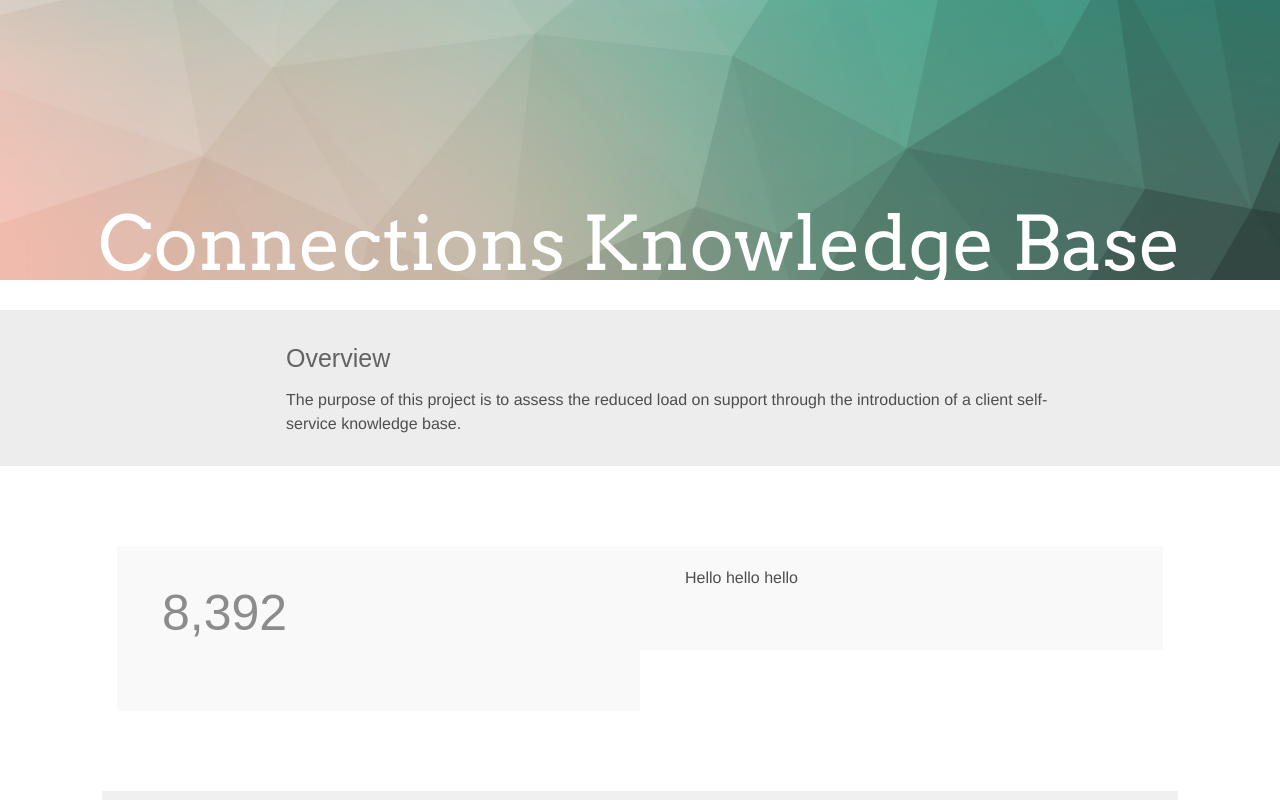
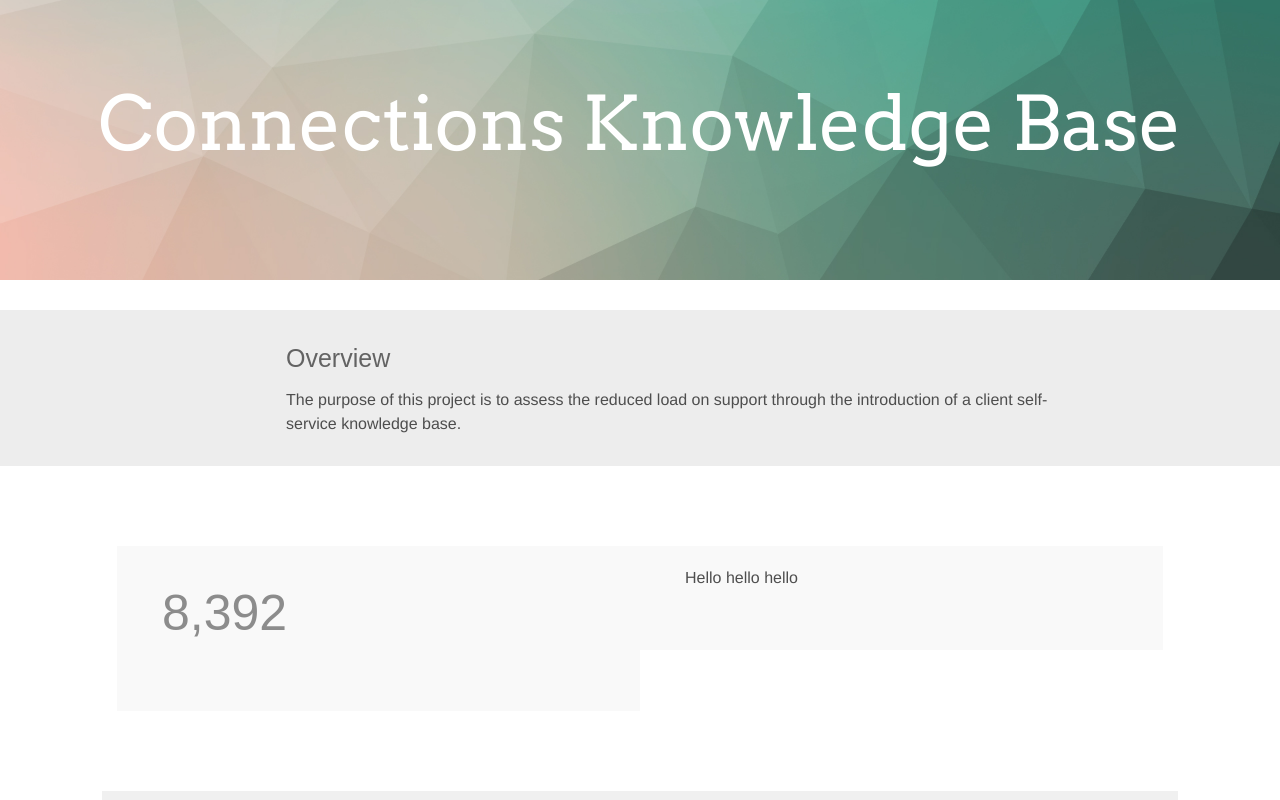
Before and after one commit to krystinadiao/training_krystina, a plain HTML site: page index.html in a window 1280 px wide. Shown: the top 800 px of the page. Drawn offline with Linux system fonts and the light colour scheme; a web font is replaced by a local one.

Commit message:
Fix previous commit

```diff
--- a/css/main.css
+++ b/css/main.css
@@ -173,7 +173,7 @@ div.block-chart{
 
 .header-text{
   position: relative;
-  top: 70%;
+  top: 30%;
   text-align:center;
   font-size:100px;
   font-family:  Arvo, serif !important;
```
Also changed, not shown: index.html (+0 -1 lines).
